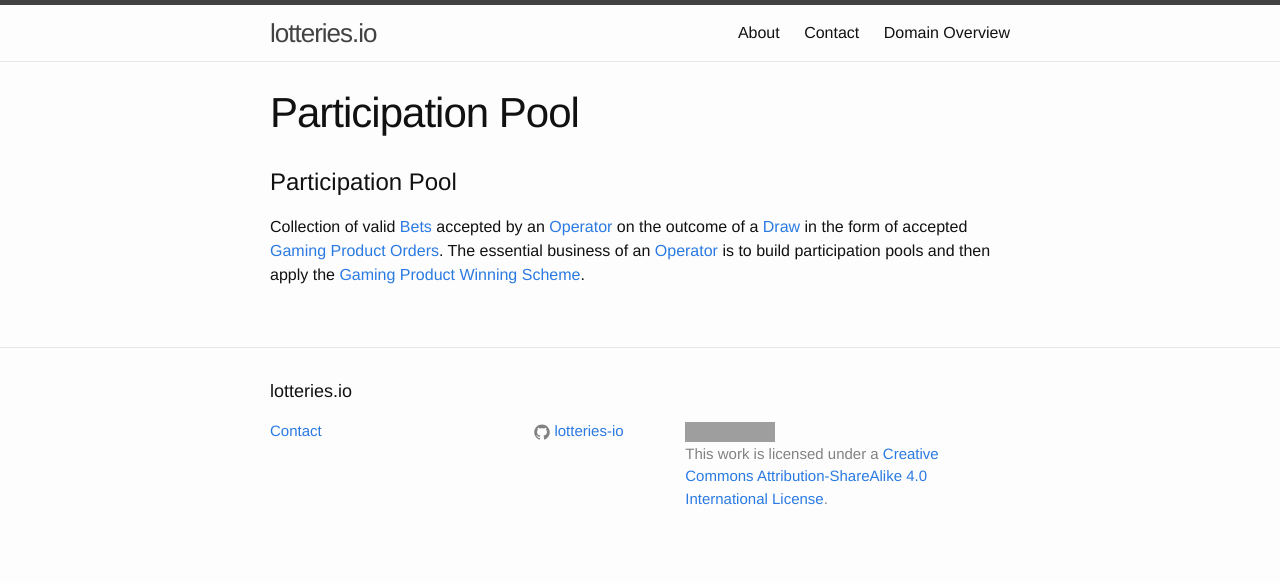
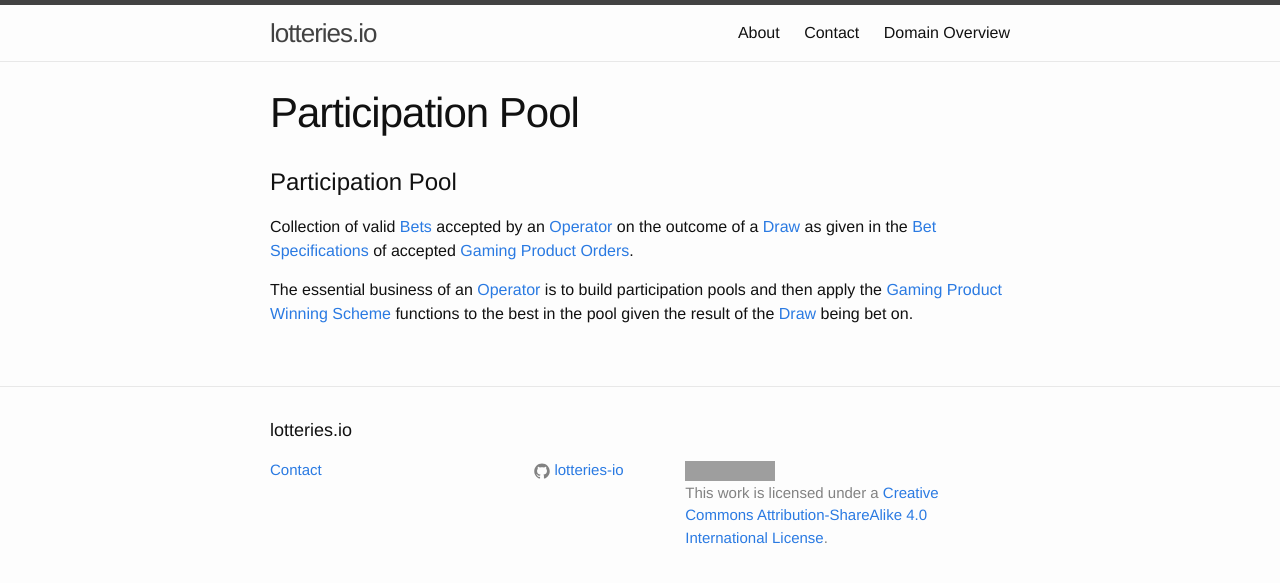
Before and after one commit to lotteries-io/lotteries-io.github.io, a Jekyll site: the page built from _concepts/participation-pool.md, in a window 1280 px wide. Shown: the top 583 px of the page. Built offline with Jekyll 4.4.1, drawn with Linux system fonts in a browser that asks for light colours; grey boxes are pictures that could not be loaded.

Commit message:
Update participation-pool.md

```diff
--- a/_concepts/participation-pool.md
+++ b/_concepts/participation-pool.md
@@ -5,4 +5,6 @@ title: Participation Pool
 
 # Participation Pool
 
-Collection of valid [Bets](bet) accepted by an [Operator](operator) on the outcome of a [Draw](draw) in the form of accepted [Gaming Product Orders](gaming-product-order). The essential business of an [Operator](operator) is to build participation pools and then apply the [Gaming Product](gaming-product) [Winning Scheme](winning-scheme).
+Collection of valid [Bets](bet) accepted by an [Operator](operator) on the outcome of a [Draw](draw) as given in the [Bet Specifications](bet-specification) of accepted [Gaming Product Orders](gaming-product-order).
+
+The essential business of an [Operator](operator) is to build participation pools and then apply the [Gaming Product](gaming-product) [Winning Scheme](winning-scheme) functions to the best in the pool given the result of the [Draw](draw) being bet on.
```
